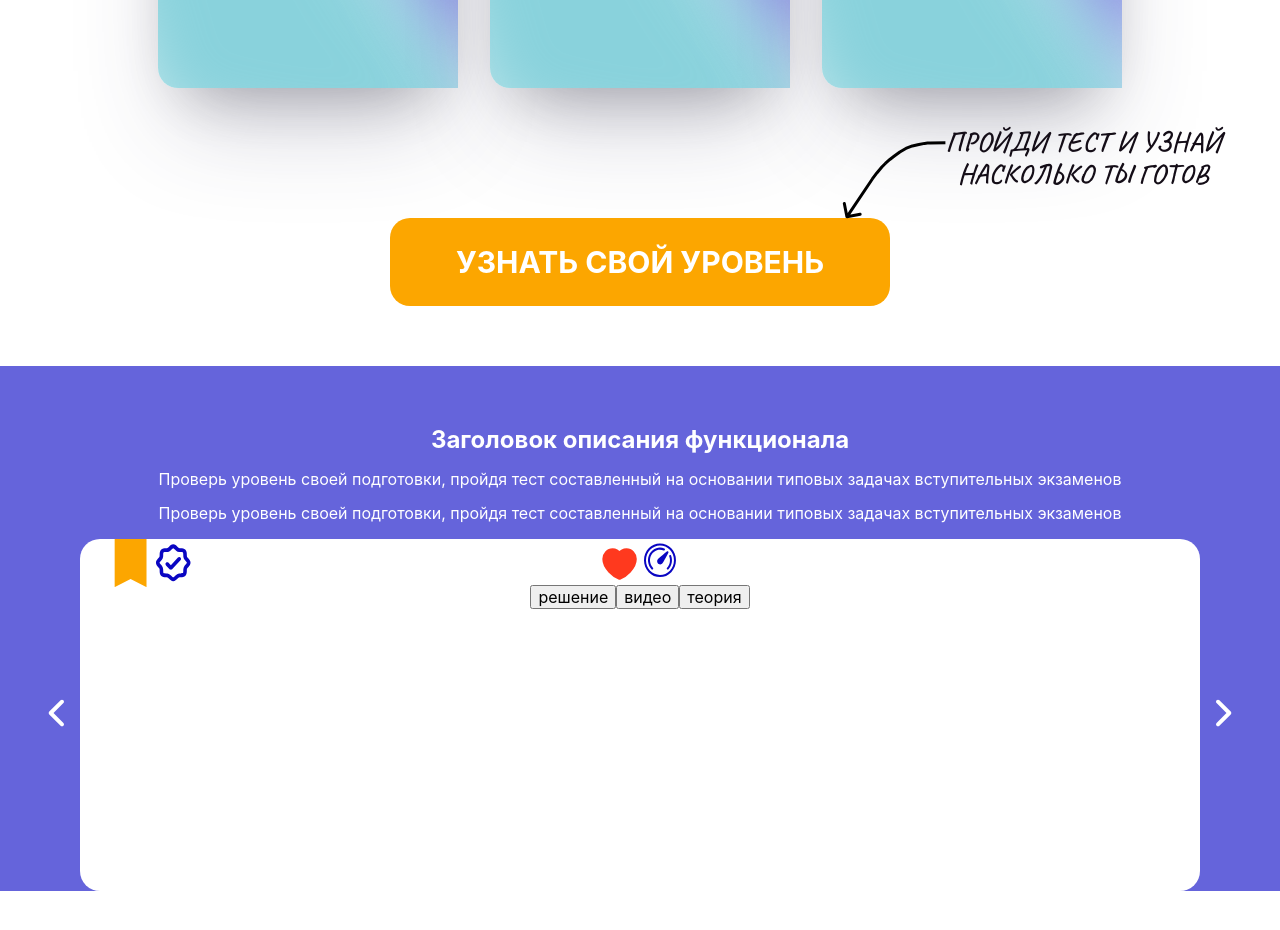
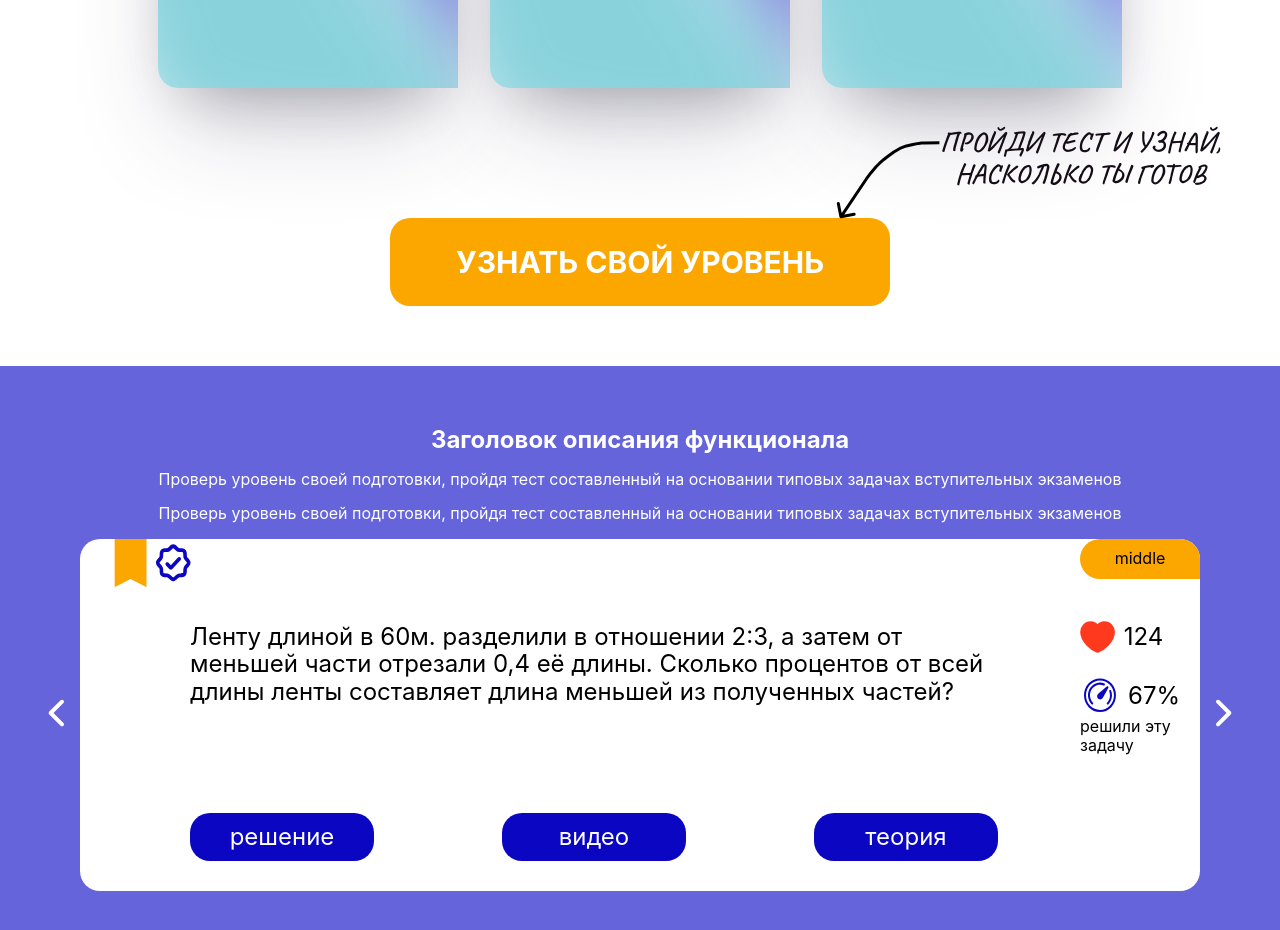
Before and after one commit to MariaGrom/zoomath, a React (Create React App) app: page /zoomath in a window 1280 px wide. Shown: the part 400-1330 px from the top of the page. Before the commit the page ends 1291 px from the top, so only its background shows below. Built offline with nearby package versions, Linux system fonts and the light colour scheme; the HTML template or start-up script is replaced by a standard one.

Commit message:
feat:example card layout

```diff
--- a/src/components/AboutProject/AboutProject.jsx
+++ b/src/components/AboutProject/AboutProject.jsx
@@ -30,7 +30,7 @@ function AboutProject() {
                 <div className={styles.container}>
                     <div className={styles.test__container}>
                         <div className={styles.test__discription}>
-                            <p className={styles.test__text}>Пройди тест и узнай<br />насколько ты готов</p>
+                            <p className={styles.test__text}>Пройди тест и узнай,<br />насколько ты готов</p>
                             <img className={styles.test__arrow} src={IconArrow} alt='Тест' />
                         </div>
                         <button className={styles.test__btn}>
@@ -52,8 +52,28 @@ function AboutProject() {
                         <div className={styles.example__card}>
                             <button type='button' className={styles.example__bookmark}></button>
                             <button type='button' className={styles.example__done}></button>
-                            <button type='button' className={styles.example__like}></button>
-                            <img src={IconStat} alt='statistics' />
+
+                            <div className={styles.example__complexity}>
+                                <p >middle</p>
+                            </div>
+                            <div className={styles.example__task}>
+                                <p>Ленту длиной в 60м. разделили в отношении 2:3, а затем от меньшей части отрезали 0,4 её длины.
+                                    Сколько процентов от всей длины ленты составляет длина меньшей из полученных частей?</p>
+                                <div className={styles.example__statistics}>
+                                    <div className={styles.example__statisticsLike}>
+                                        <button type='button' className={styles.example__like}></button>
+                                        <p>124</p>
+                                    </div>
+                                    <div className={styles.example__statisticsDecisions}>
+                                        <div>
+                                            <img src={IconStat} alt='statistics' />
+                                            <p>67%</p>
+                                        </div>
+                                        <p>решили эту задачу</p>
+                                    </div>
+                                </div>
+
+                            </div>
 
                             <div className={styles.example__btns}>
                                 <button type='button' className={styles.example__btn}>решение</button>
--- a/src/components/AboutProject/AboutProject.module.scss
+++ b/src/components/AboutProject/AboutProject.module.scss
@@ -95,7 +95,7 @@
 
     &__btn:hover {
         background-color: $dark_orange;
-        transform: all 0.7;
+        // transform: all 0.7;
     }
 }
 
@@ -104,6 +104,7 @@
     background-color: $violet;
     width: 100%;
     padding-top: 60px;
+    padding-bottom: 60px;
 
     &__discription {
         color: $white;
@@ -120,6 +121,11 @@
         background-color: $white;
         border-radius: 20px;
         position: relative;
+        padding: 60px 0 30px 110px;
+        box-sizing: border-box;
+        display: flex;
+        flex-direction: column;
+        justify-content: space-between;
     }
 
     &__sliderLeft,
@@ -129,6 +135,7 @@
     &__like {
         background-color: transparent;
         border: none;
+        cursor: pointer;
     }
 
     &__bookmark {
@@ -163,4 +170,99 @@
         background-position: center;
         background-repeat: no-repeat;
     }
+
+    &__complexity {
+        width: 120px;
+        height: 40px;
+        background-color: $orange;
+        border-radius: 20px 20px 0 20px;
+        position: absolute;
+        top: 0;
+        right: 0;
+        display: flex;
+        align-items: center;
+        justify-content: center;
+
+        p {
+            padding: 0;
+            margin: 0;
+        }
+    }
+
+    &__task {
+        display: flex;
+        justify-content: space-between;
+        // border: 1px solid red;
+
+        p {
+            text-align: left;
+            width: 80%;
+            font-size: 24px;
+        }
+    }
+
+    &__statistics {
+        // border: 1px solid red;
+        display: flex;
+        flex-direction: column;
+        width: 120px;
+
+    }
+
+    &__statisticsLike {
+        display: flex;
+        // border: 1px solid red;
+        align-items: center;
+
+        p {
+            padding-left: 8px;
+            font-size: 24px;
+            width: 90px;
+        }
+    }
+
+    &__statisticsDecisions {
+        display: flex;
+        // border: 1px solid red;
+        flex-direction: column;
+
+        div {
+            display: flex;
+            align-items: center;
+
+            p {
+                padding-left: 8px;
+                font-size: 24px;
+            }
+        }
+
+        p {
+            margin: 0;
+            padding: 0;
+            font-size: 16px;
+        }
+    }
+
+    &__btns {
+        width: 80%;
+        display: flex;
+        justify-content: space-between;
+    }
+
+    &__btn {
+        background-color: $dark_blue;
+        color: $white;
+        border-radius: 20px;
+        width: 184px;
+        height: 48px;
+        border: none;
+        font-weight: 400;
+        font-size: 24px;
+        cursor: pointer;
+        transition: background-color 0.4s linear;
+    }
+
+    &__btn:hover {
+        background-color: $violet;
+    }
 }
```
